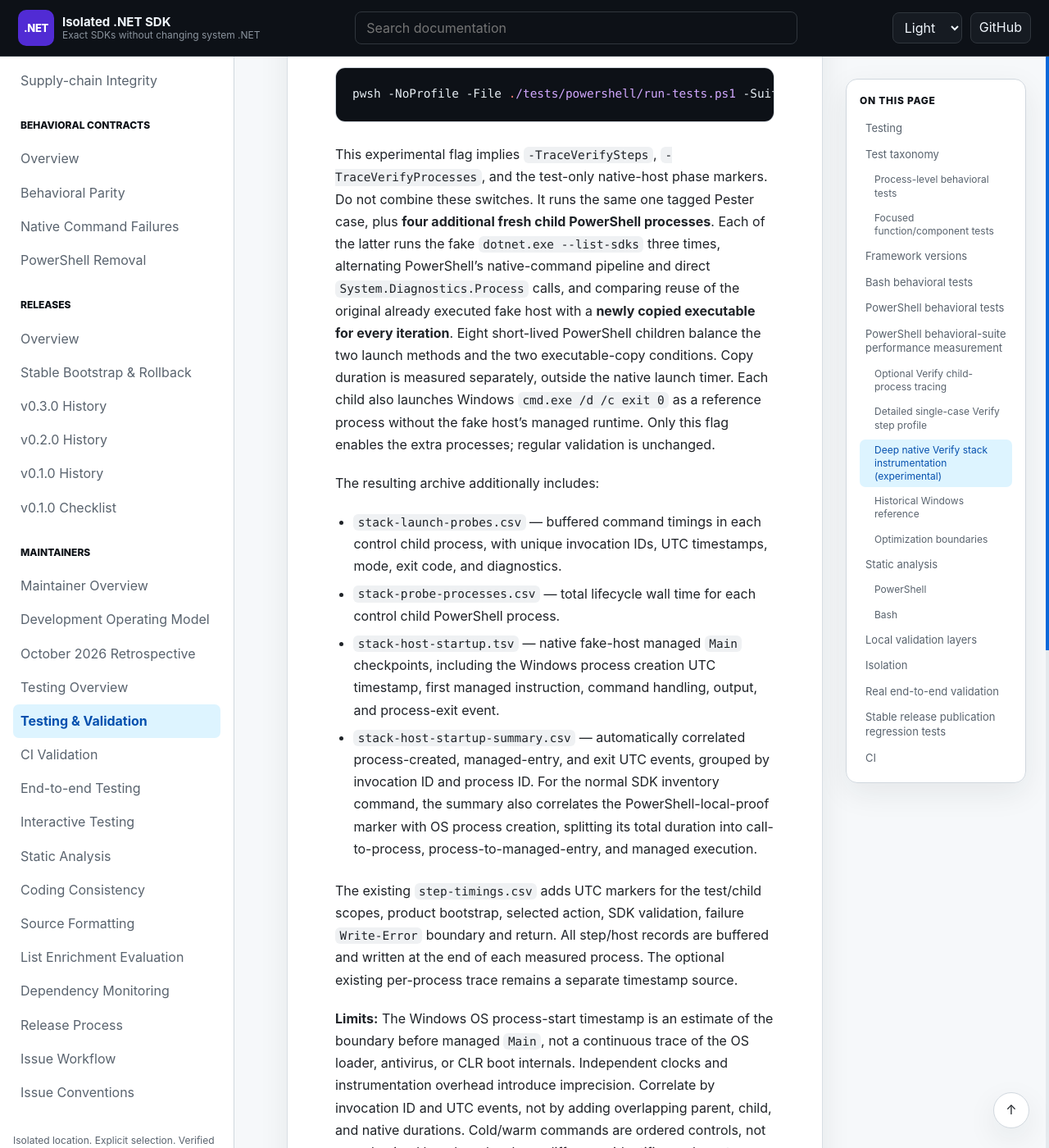
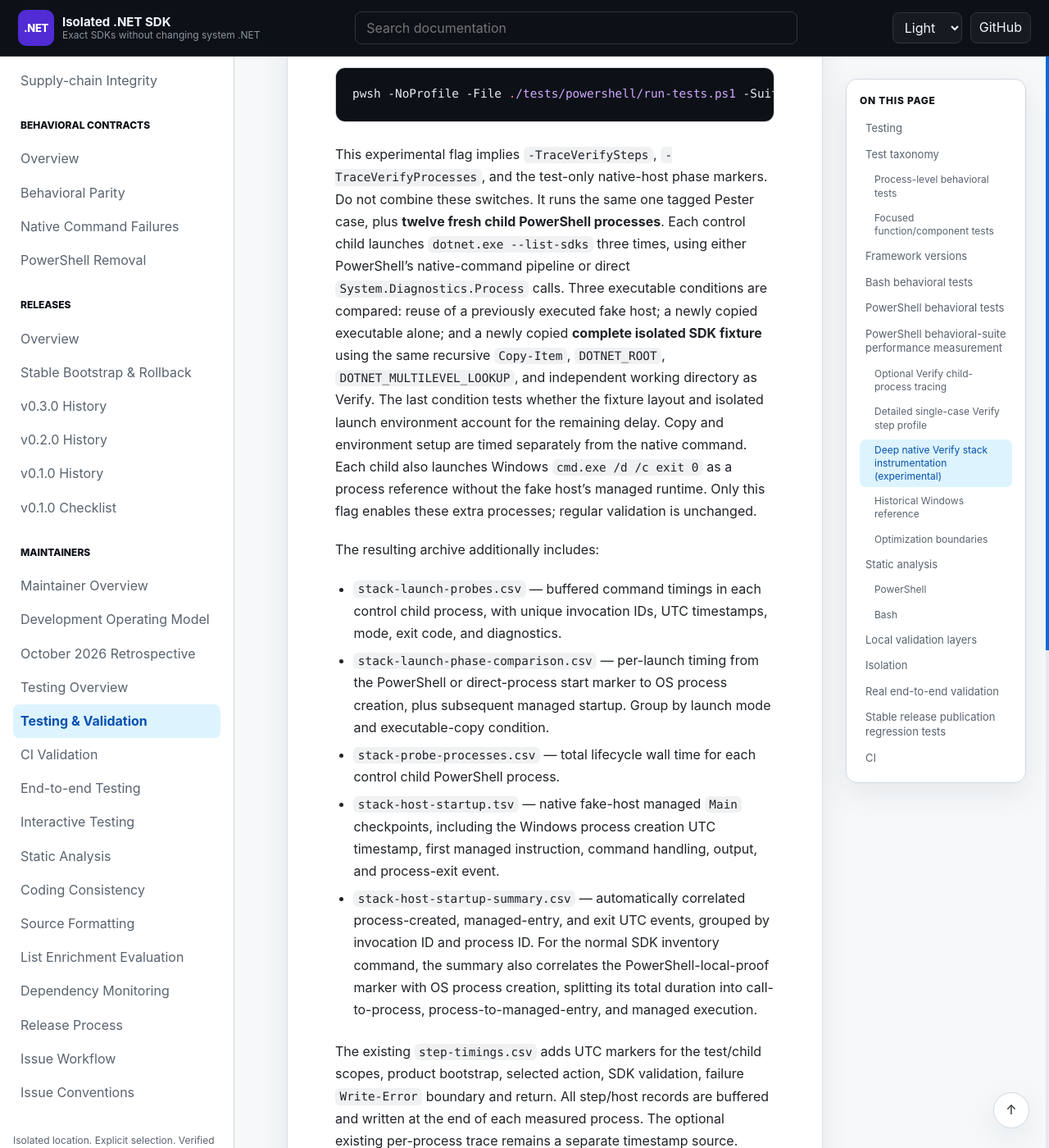
Before and after one commit to infoconex/isolated-dotnet-sdk, a Jekyll site: the page built from docs/maintainers/testing/testing.md, in a window 1280 px wide and 1400 px high, scrolled down 9131 px. Shown: the whole window at 82% size. Built offline with Jekyll 4.4.1, drawn with Linux system fonts in a browser that asks for light colours; our own code applies the rules of GitHub Pages for plain Markdown files.

Commit message:
docs(test): describe complete SDK fixture launch comparison and OS precreate timing report

```diff
--- a/docs/maintainers/testing/testing.md
+++ b/docs/maintainers/testing/testing.md
@@ -250,23 +250,28 @@ pwsh -NoProfile -File ./tests/powershell/run-tests.ps1 -Suite Verify -TraceVerif
 
 This experimental flag implies `-TraceVerifySteps`, `-TraceVerifyProcesses`, and the
 test-only native-host phase markers. Do not combine these switches. It
-runs the same one tagged Pester case, plus **four additional fresh child
-PowerShell processes**. Each of the latter runs the fake `dotnet.exe --list-sdks`
-three times, alternating PowerShell's native-command pipeline and direct
-`System.Diagnostics.Process` calls, and comparing reuse of the original already
-executed fake host with a **newly copied executable for every iteration**.
-Eight short-lived PowerShell children balance the two launch methods and the
-two executable-copy conditions. Copy duration is measured separately, outside
-the native launch timer. Each child also launches Windows
-`cmd.exe /d /c exit 0` as a reference process without the fake host's managed
-runtime. Only this flag enables the extra
-processes; regular validation is unchanged.
+runs the same one tagged Pester case, plus **twelve fresh child
+PowerShell processes**. Each control child launches `dotnet.exe --list-sdks`
+three times, using either PowerShell's native-command pipeline or direct
+`System.Diagnostics.Process` calls. Three executable conditions are compared:
+reuse of a previously executed fake host; a newly copied executable alone;
+and a newly copied **complete isolated SDK fixture** using the same recursive
+`Copy-Item`, `DOTNET_ROOT`, `DOTNET_MULTILEVEL_LOOKUP`, and independent
+working directory as Verify. The last condition tests whether the fixture
+layout and isolated launch environment account for the remaining delay.
+Copy and environment setup are timed separately from the native command.
+Each child also launches Windows `cmd.exe /d /c exit 0` as a process
+reference without the fake host's managed runtime. Only this flag enables
+these extra processes; regular validation is unchanged.
 
 The resulting archive additionally includes:
 
 - `stack-launch-probes.csv` — buffered command timings in each
   control child process, with unique invocation IDs, UTC timestamps, mode,
   exit code, and diagnostics.
+- `stack-launch-phase-comparison.csv` — per-launch timing from the PowerShell
+  or direct-process start marker to OS process creation, plus subsequent
+  managed startup. Group by launch mode and executable-copy condition.
 - `stack-probe-processes.csv` — total lifecycle wall time for each
   control child PowerShell process.
 - `stack-host-startup.tsv` — native fake-host managed `Main`
```
